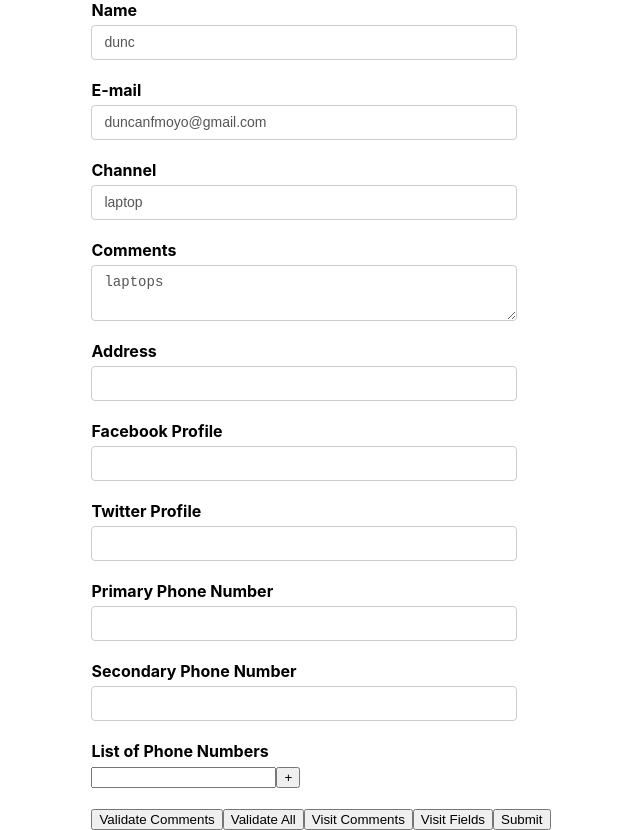
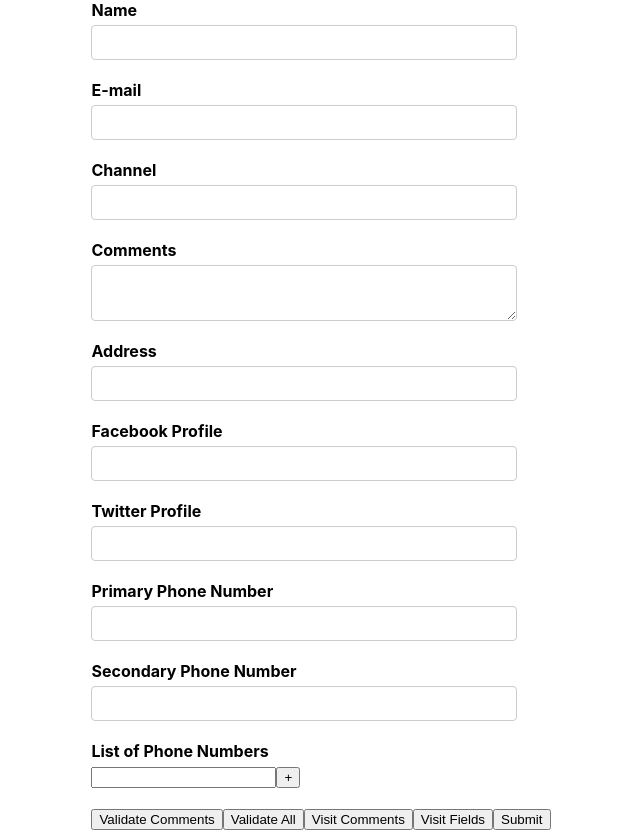
Before and after one commit to DuncanMoyo/formik, a React (Create React App) app: page / in a window 1280 px wide. Shown: the whole page, without its empty margins (319-959 px from the left). Built offline with nearby package versions, Linux system fonts and the light colour scheme.

Commit message:
t-28 Disabling Submit pt2

```diff
--- a/src/components/YoutubeForm.js
+++ b/src/components/YoutubeForm.js
@@ -11,10 +11,10 @@ import * as Yup from "yup";
 import TextError from "./TextError";
 
 const initialValues = {
-  name: "dunc",
-  email: "duncanfmoyo@gmail.com",
-  channel: "laptop",
-  comments: "laptops",
+  name: "",
+  email: "",
+  channel: "",
+  comments: "",
   address: "",
   social: {
     facebook: "",
@@ -24,8 +24,10 @@ const initialValues = {
   phNumbers: [""],
 };
 
-const onSubmit = (values) => {
+const onSubmit = (values, onSubmitProps) => {
   console.log("Form Data", values);
+  console.log("OnSubmitProps: ", onSubmitProps);
+  onSubmitProps.setSubmitting(false)
 };
 
 const validationSchema = Yup.object({
@@ -179,7 +181,7 @@ const YoutubeForm = () => {
               Visit Fields
             </button>
 
-            <button type="submit" disabled={!formik.isValid}>
+            <button type="submit" disabled={!formik.isValid || formik.isSubmitting}>
               Submit
             </button>
           </Form>
```
